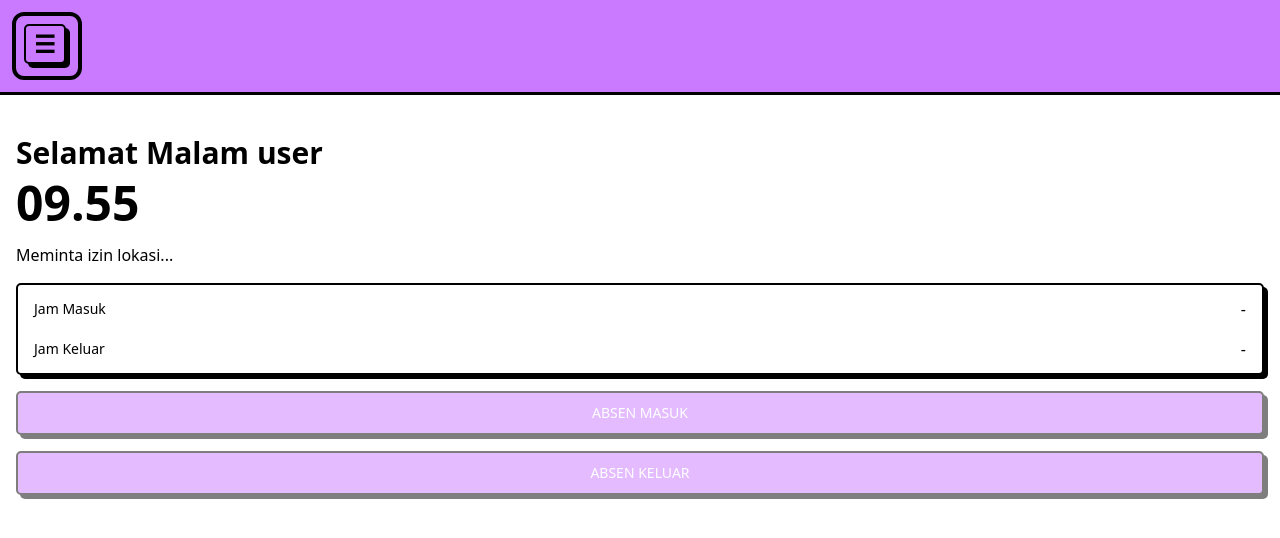
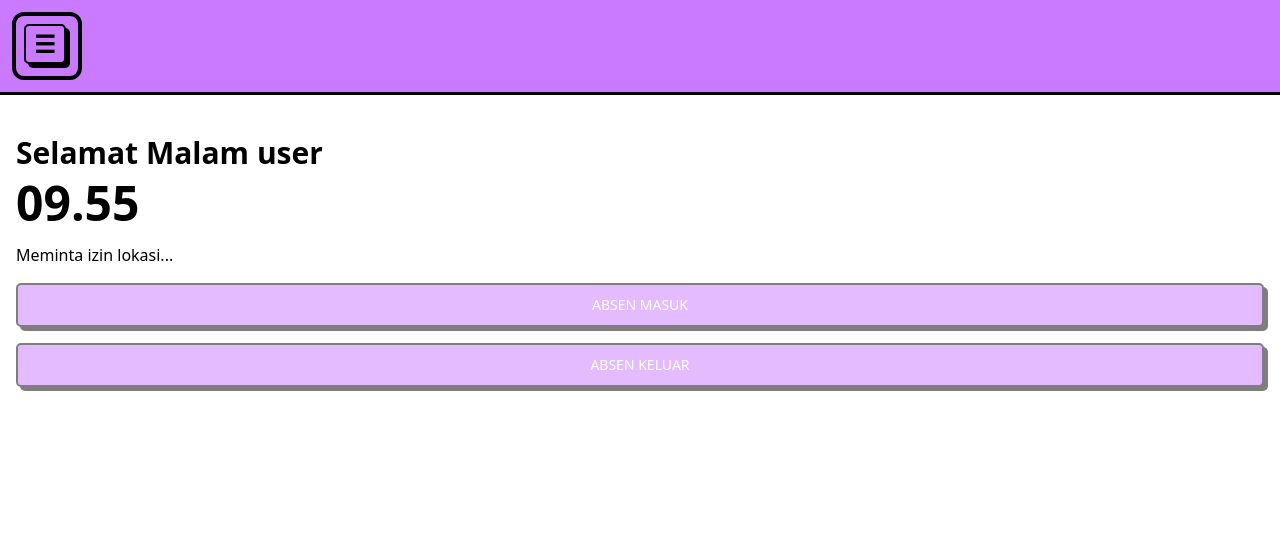
Before and after one commit to imAbizars/Attendify, a React (Vite) app: page /home in a window 1280 px wide. Shown: the top 538 px of the page. Built offline with nearby package versions, Linux system fonts and the light colour scheme; no server answers; sample sign-in values are in the browser's storage.

Commit message:
fix : state openWaktu

```diff
--- a/src/components/pages/main/Home.jsx
+++ b/src/components/pages/main/Home.jsx
@@ -217,7 +217,7 @@ export default function Home() {
           </div>
         )}
         <div className="text-center space-y-4 ">
-          {!openWaktu && (
+          {openWaktu && (
             <Card className="px-4 py-3 space-y-2">
               <JamItem label="Jam Masuk" value={jamMasuk} />
               <JamItem label="Jam Keluar" value={jamKeluar} />
```
